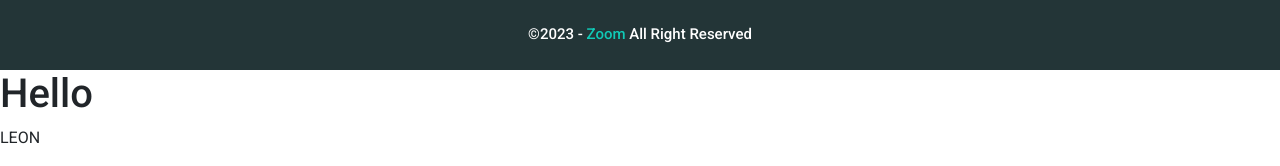
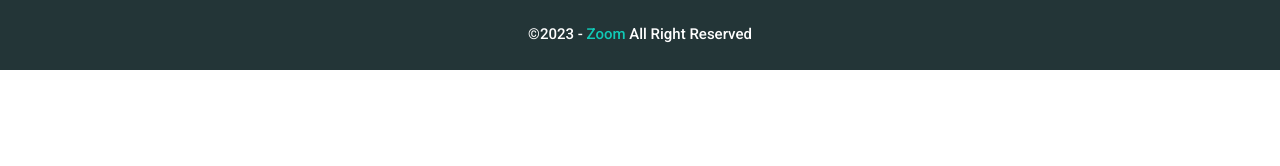
Before and after one commit to Fardin9721/Zoom-Template, a plain HTML site: page indext.html in a window 1280 px wide. Shown: the part 8648-8814 px from the top of the page. After the commit the page ends 8718 px from the top, so only its background shows below. Drawn offline with nearby package versions, Linux system fonts and the light colour scheme.

Commit message:
Chenge js footer

```diff
--- a/indext.html
+++ b/indext.html
@@ -509,14 +509,6 @@
 
 
 
-    <script  type="text/javascript">
-       {
-        document.write("<h1>Hello</h1>");
-        document.write("<p>LEON</p>");
-       }
-    </script>
-
-
 
 
     <!-- Bootstrap script -->
```
